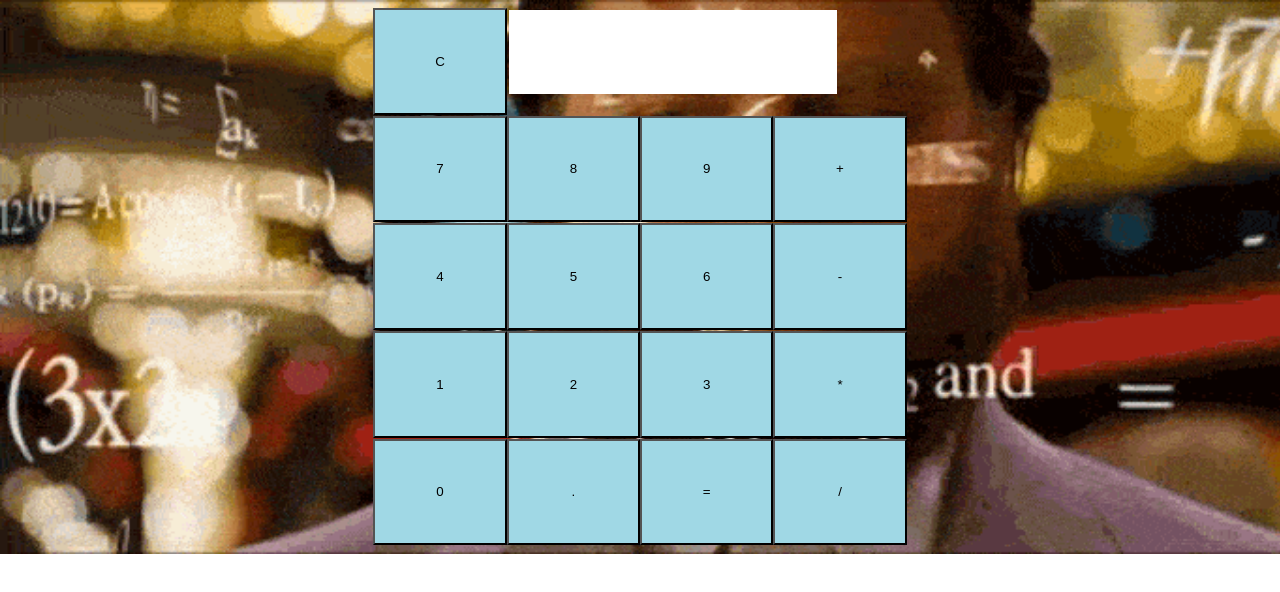
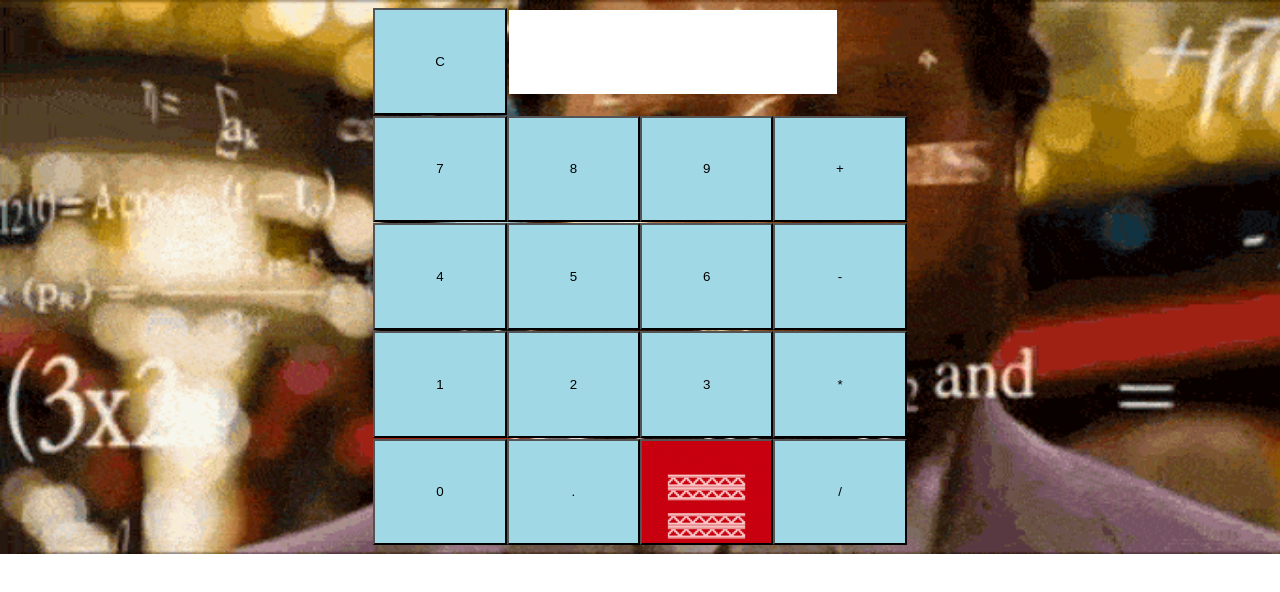
Before and after one commit to JaviJasso/calculator, a plain HTML site: page index.html in a window 1280 px wide. Drawn offline with Linux system fonts and the light colour scheme.

Commit message:
playing around

```diff
--- a/index.html
+++ b/index.html
@@ -38,7 +38,7 @@
     <div id="numbersBottom">
       <button class="btn">0</button>
       <button class="btn">.</button>
-      <button class="equal">=</button>
+      <button class="equal"></button>
       <button class="opt">/</button>
     </div>
     </section>
--- a/style.css
+++ b/style.css
@@ -14,6 +14,17 @@ body {
   /*display: inline-block;*/
   margin: 2px;
   background-color: white;
+}
+
+.equal {
+  width: 10em;
+  height: 8em;
+  color: black;
+  background-image: url("images/gorilla.gif");
+  margin-bottom: 1px;
+  /*background-size: 80px 60px;*/
+  background-repeat: no-repeat;
+  background-size: cover;
 }
 
 button {
```
Also changed, not shown: images/gorilla.gif (added).
